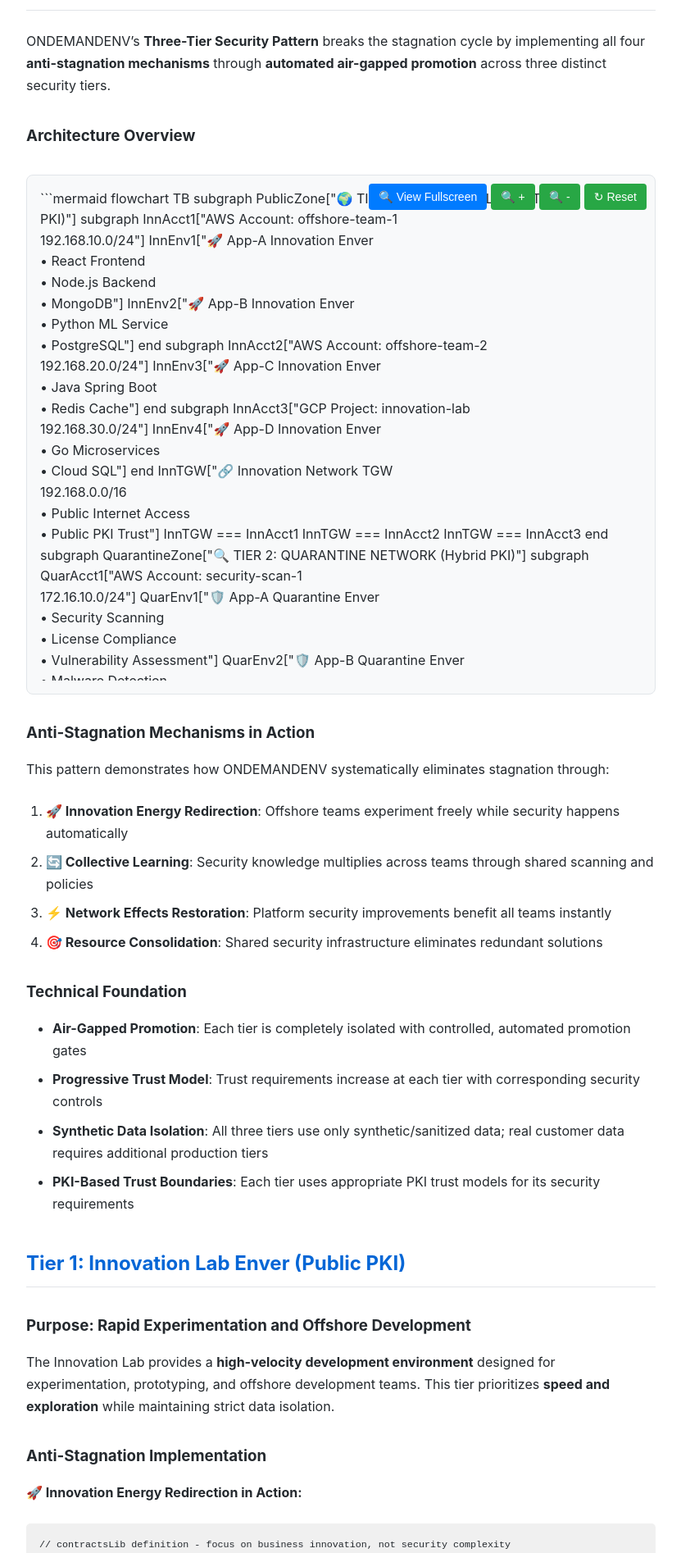
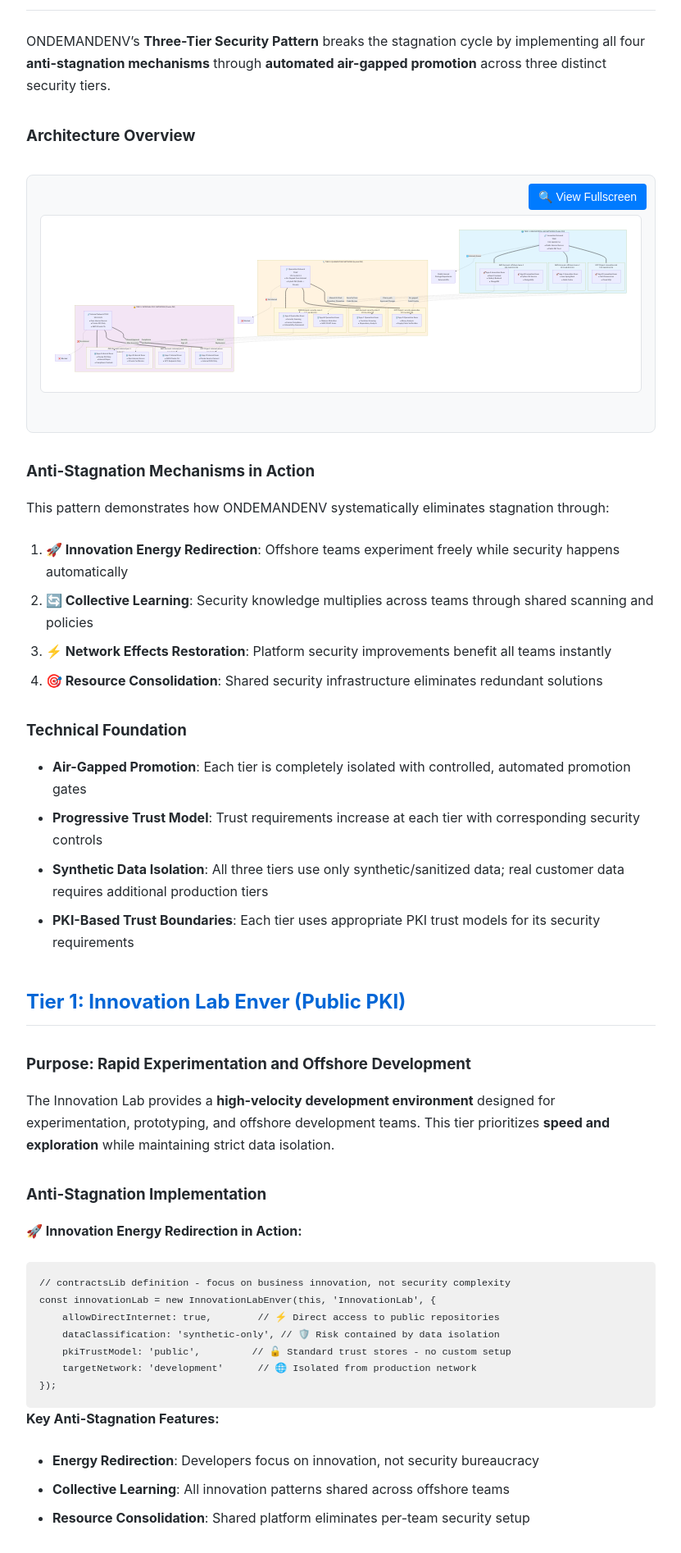
Before and after one commit to ondemandenv/ondemandenv.github.io, a Jekyll site: the page built from articles/isolated-offshore-development-pattern.md, in a window 1280 px wide. Shown: the part 1546-3440 px from the top of the page at 82% size, without its empty margins (224-1055 px from the left). Built offline with Jekyll 4.4.1, drawn with Linux system fonts in a browser that asks for light colours; some of the changed lines change nothing that is shown.

Commit message:
+++++ ++++ ++

````diff
--- a/articles/isolated-offshore-development-pattern.md
+++ b/articles/isolated-offshore-development-pattern.md
@@ -3,6 +3,19 @@
 title: "The Three-Tier Security Pattern: Isolated SDLC for High-Security Environments"
 permalink: /articles/isolated-offshore-development-pattern/
 ---
+
+<script src="https://cdn.jsdelivr.net/npm/mermaid/dist/mermaid.min.js"></script>
+<script>
+    mermaid.initialize({
+        startOnLoad: true,
+        theme: 'default',
+        flowchart: {
+            useMaxWidth: true,
+            htmlLabels: true,
+            curve: 'basis'
+        }
+    });
+</script>
 
 # The Three-Tier Security Pattern: Isolated SDLC for High-Security Environments
 
@@ -40,13 +53,13 @@
 <div class="diagram-container">
 <div class="diagram-controls">
 <button class="fullscreen-btn" onclick="toggleFullscreen(document.getElementById('architecture-diagram'))">🔍 View Fullscreen</button>
+<div class="zoom-controls" style="display: none;">
 <button class="zoom-btn" onclick="zoomIn()">🔍 +</button>
 <button class="zoom-btn" onclick="zoomOut()">🔍 -</button>
 <button class="zoom-btn" onclick="resetZoom()">↻ Reset</button>
 </div>
-<div class="mermaid-diagram" id="architecture-diagram">
-
-```mermaid
+</div>
+<div class="mermaid-diagram mermaid" id="architecture-diagram">
 flowchart TB
     subgraph PublicZone["🌍 TIER 1: INNOVATION LAB NETWORK (Public PKI)"]
         subgraph InnAcct1["AWS Account: offshore-team-1<br/>192.168.10.0/24"]
@@ -136,7 +149,6 @@
     style IntAcct1 fill:#f8f4f8
     style IntAcct2 fill:#f8f4f8
     style IntAcct3 fill:#f8f4f8
-```
 
 </div>
 </div>
@@ -187,12 +199,15 @@
 .mermaid-diagram {
     transition: all 0.3s ease;
     overflow: auto;
-    cursor: grab;
     position: relative;
     max-height: 600px;
 }
 
-.mermaid-diagram:active {
+.mermaid-diagram.fullscreen {
+    cursor: grab;
+}
+
+.mermaid-diagram.fullscreen:active {
     cursor: grabbing;
 }
 
@@ -245,6 +260,15 @@
     font-size: 16px;
 }
 
+.fullscreen-zoom-controls {
+    position: fixed;
+    top: 20px;
+    left: 20px;
+    z-index: 1001;
+    display: flex;
+    gap: 5px;
+}
+
 @media (max-width: 768px) {
     .mermaid-diagram.fullscreen {
         padding: 1rem;
@@ -270,9 +294,14 @@
         element.classList.remove('fullscreen');
         const overlay = document.querySelector('.fullscreen-overlay');
         const closeBtn = document.querySelector('.fullscreen-close');
+        const zoomControls = document.querySelector('.fullscreen-zoom-controls');
         if (overlay) overlay.remove();
         if (closeBtn) closeBtn.remove();
+        if (zoomControls) zoomControls.remove();
         document.body.style.overflow = 'auto';
+
+        // Reset zoom when exiting fullscreen
+        resetZoom();
     } else {
         // Enter fullscreen
         element.classList.add('fullscreen');
@@ -288,6 +317,16 @@
         closeBtn.innerHTML = '✕ Close';
         closeBtn.onclick = () => toggleFullscreen(element);
         document.body.appendChild(closeBtn);
+
+        // Create fullscreen zoom controls
+        const zoomControls = document.createElement('div');
+        zoomControls.className = 'fullscreen-zoom-controls';
+        zoomControls.innerHTML = `
+            <button class="zoom-btn" onclick="zoomIn()">🔍 +</button>
+            <button class="zoom-btn" onclick="zoomOut()">🔍 -</button>
+            <button class="zoom-btn" onclick="resetZoom()">↻ Reset</button>
+        `;
+        document.body.appendChild(zoomControls);
 
         document.body.style.overflow = 'hidden';
 
@@ -331,38 +370,46 @@
 document.addEventListener('DOMContentLoaded', function() {
     const diagram = document.getElementById('architecture-diagram');
 
-    // Mouse wheel zoom
+    // Mouse wheel zoom - only in fullscreen mode
     diagram.addEventListener('wheel', function(e) {
-        e.preventDefault();
-        if (e.deltaY < 0) {
-            zoomIn();
-        } else {
-            zoomOut();
+        if (diagram.classList.contains('fullscreen')) {
+            e.preventDefault();
+            if (e.deltaY < 0) {
+                zoomIn();
+            } else {
+                zoomOut();
+            }
         }
     });
 
-    // Pan functionality
+    // Pan functionality - only in fullscreen mode
     diagram.addEventListener('mousedown', function(e) {
-        isDragging = true;
-        startX = e.pageX - diagram.offsetLeft;
-        startY = e.pageY - diagram.offsetTop;
-        scrollLeft = diagram.scrollLeft;
-        scrollTop = diagram.scrollTop;
-        diagram.style.cursor = 'grabbing';
+        if (diagram.classList.contains('fullscreen')) {
+            isDragging = true;
+            startX = e.pageX - diagram.offsetLeft;
+            startY = e.pageY - diagram.offsetTop;
+            scrollLeft = diagram.scrollLeft;
+            scrollTop = diagram.scrollTop;
+            diagram.style.cursor = 'grabbing';
+        }
     });
 
     diagram.addEventListener('mouseleave', function() {
         isDragging = false;
-        diagram.style.cursor = 'grab';
+        if (diagram.classList.contains('fullscreen')) {
+            diagram.style.cursor = 'grab';
+        }
     });
 
     diagram.addEventListener('mouseup', function() {
         isDragging = false;
-        diagram.style.cursor = 'grab';
+        if (diagram.classList.contains('fullscreen')) {
+            diagram.style.cursor = 'grab';
+        }
     });
 
     diagram.addEventListener('mousemove', function(e) {
-        if (!isDragging) return;
+        if (!isDragging || !diagram.classList.contains('fullscreen')) return;
         e.preventDefault();
         const x = e.pageX - diagram.offsetLeft;
         const y = e.pageY - diagram.offsetTop;
@@ -372,16 +419,18 @@
         diagram.scrollTop = scrollTop - walkY;
     });
 
-    // Touch support for mobile
+    // Touch support for mobile - only in fullscreen mode
     let touchStartX, touchStartY;
 
     diagram.addEventListener('touchstart', function(e) {
-        touchStartX = e.touches[0].clientX;
-        touchStartY = e.touches[0].clientY;
+        if (diagram.classList.contains('fullscreen')) {
+            touchStartX = e.touches[0].clientX;
+            touchStartY = e.touches[0].clientY;
+        }
     });
 
     diagram.addEventListener('touchmove', function(e) {
-        if (!touchStartX || !touchStartY) return;
+        if (!touchStartX || !touchStartY || !diagram.classList.contains('fullscreen')) return;
 
         const touchX = e.touches[0].clientX;
         const touchY = e.touches[0].clientY;
````
